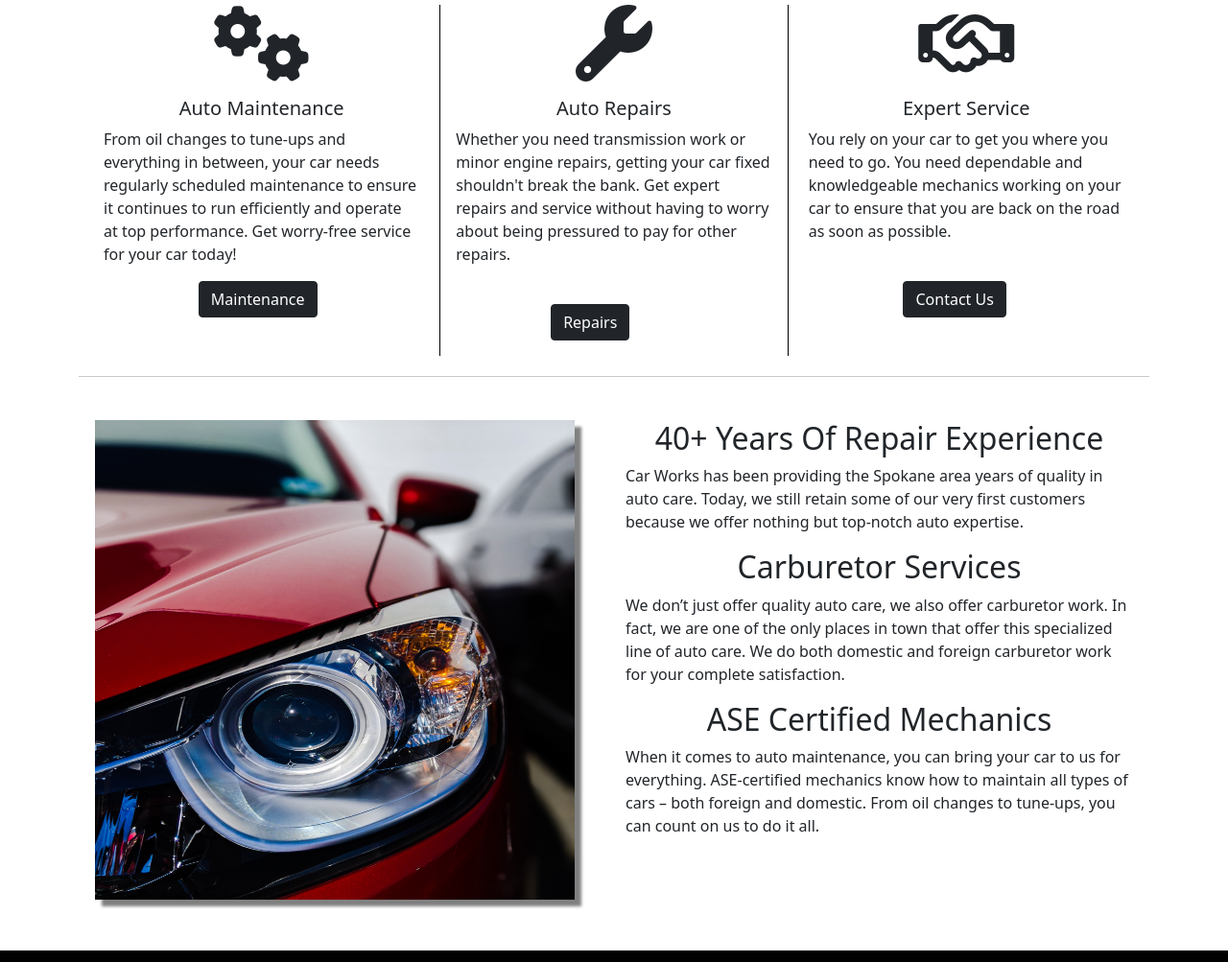
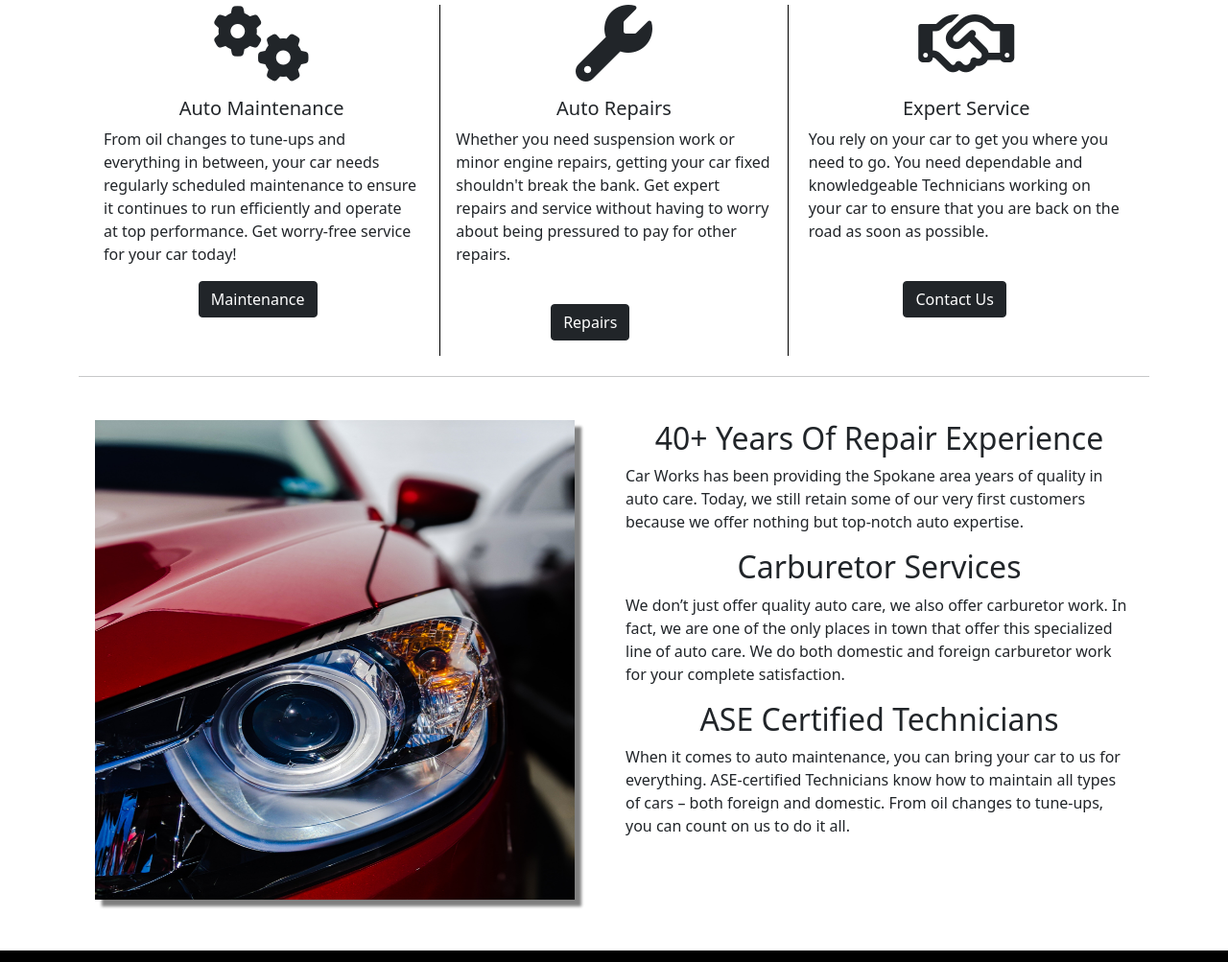
Before and after one commit to Jjjet1991/car-works, a plain HTML site: page index.html in a window 1280 px wide. Shown: the part 620-1623 px from the top of the page at 96% size. Drawn offline with nearby package versions, Linux system fonts and the light colour scheme; a web font is replaced by a local one.

Commit message:
updating mechanics to Technicians

```diff
--- a/index.html
+++ b/index.html
@@ -65,7 +65,7 @@
           <div class="card-body">
             <h5 class="card-title">Auto Repairs</h5>
             <p class="card-text">
-                Whether you need transmission work or minor engine repairs, getting your car
+                Whether you need suspension work or minor engine repairs, getting your car
                 fixed shouldn't break the bank. Get expert repairs and service without having
                  to worry about being pressured to pay for other repairs.
             </p>
@@ -78,7 +78,7 @@
           <div class="card-body">
             <h5 class="card-title">Expert Service</h5>
             <p class="card-text">You rely on your car to get you where you need to go.
-                 You need dependable and knowledgeable mechanics working on your car to
+                 You need dependable and knowledgeable Technicians working on your car to
                  ensure that you are back on the road as soon as possible.
             </p>
             <br />
@@ -108,10 +108,10 @@
                 line of auto care. We do both domestic and foreign carburetor work for your
                 complete satisfaction.
               </p>
-              <h2 style="text-align: center;">ASE Certified Mechanics</h2>
+              <h2 style="text-align: center;">ASE Certified Technicians</h2>
               <p>
                 When it comes to auto maintenance, you can bring your car to us for everything.
-                ASE-certified mechanics know how to maintain all types of cars – both foreign
+                ASE-certified Technicians know how to maintain all types of cars – both foreign
                 and domestic. From oil changes to tune-ups, you can count on us to do it all.
               </p>
           </div>
```
Also changed, not shown: maintenance.html (+3 -4 lines), repair.html (+1 -2 lines).
